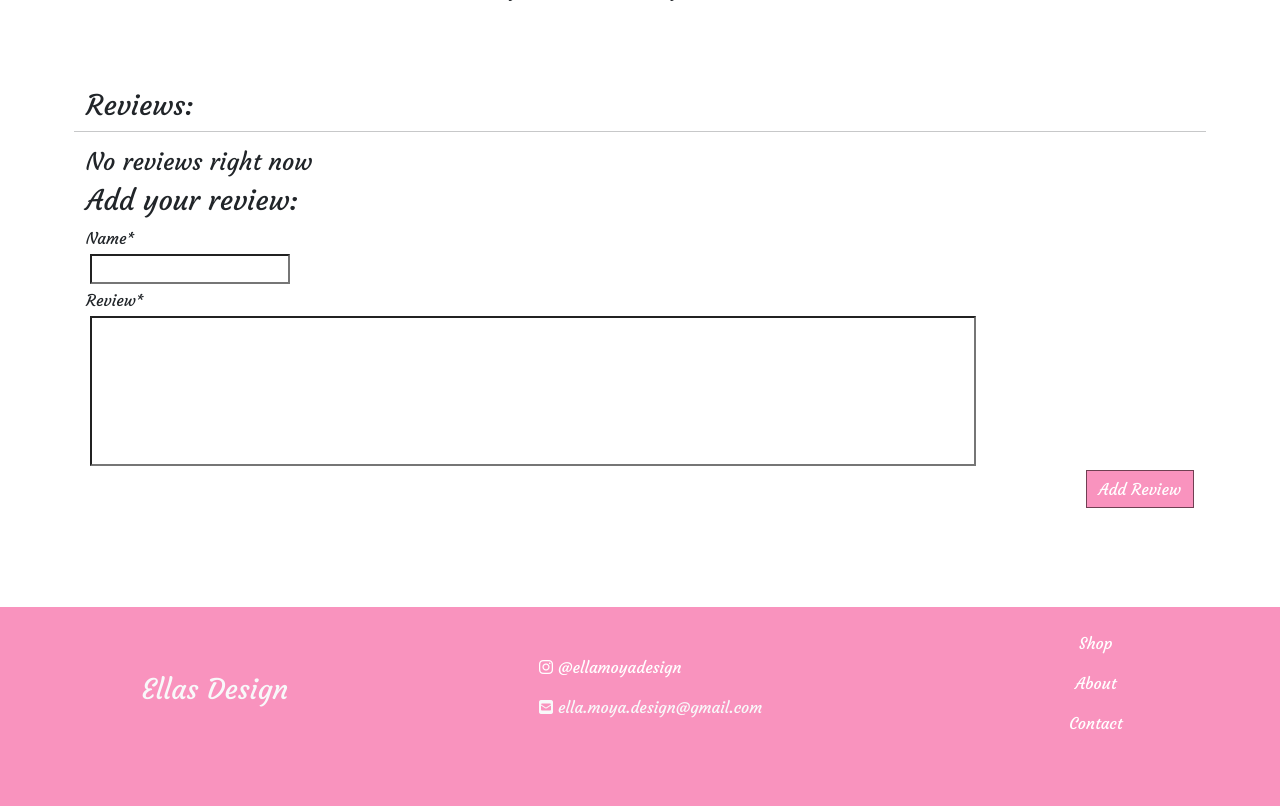
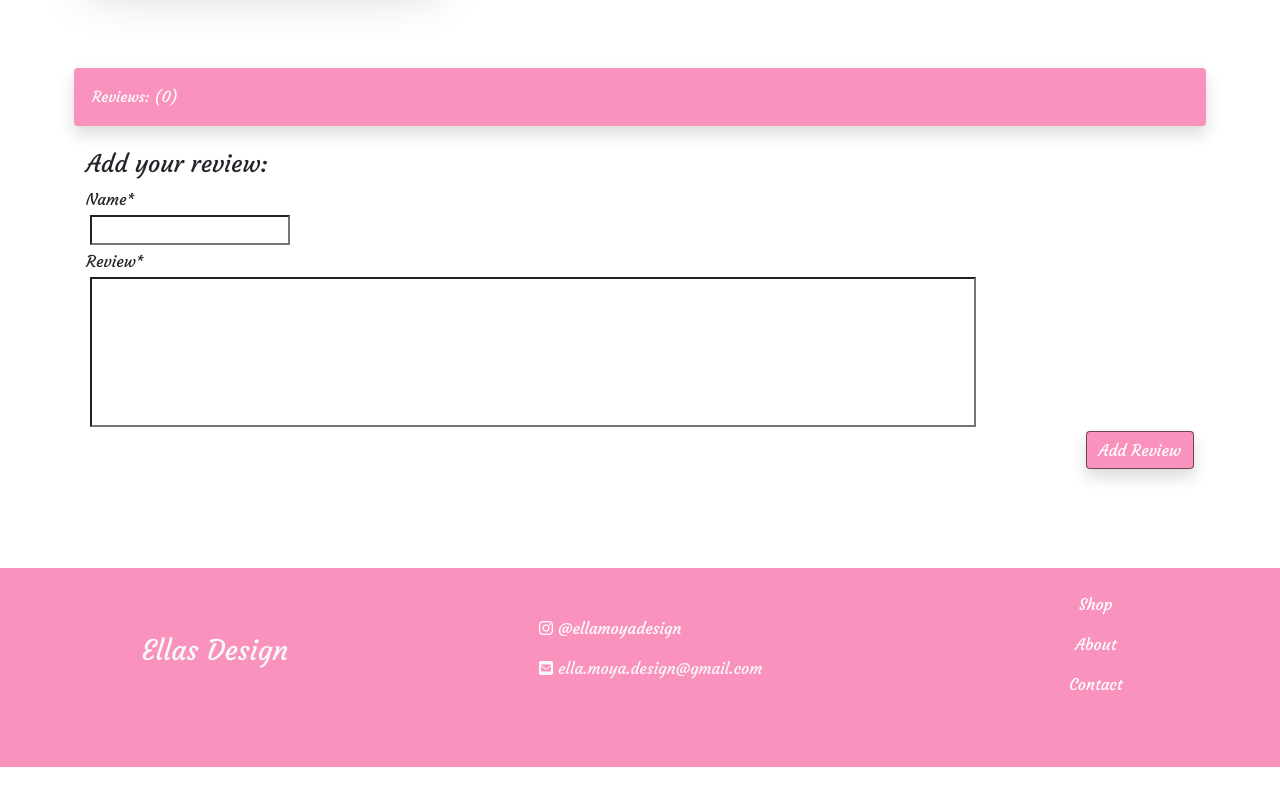
Before and after one commit to AllenGleeson/Ellas_Design, a Django app: page /products/1/ in a window 1280 px wide. Shown: the part 549-1355 px from the top of the page. After the commit the page ends 1316 px from the top, so only its background shows below. Run offline with Django 3.2, Linux system fonts and the light colour scheme; the visitor is signed in with stand-in values (Sample User, id 1); data comes from the database, SQL or seed files in the repository; data that the repository does not hold is empty; some libraries are stand-ins or nearby versions; some web fonts are replaced.

Commit message:
Updated reviews section on the view product page. Reviews will display in a drop down. Also added a paginator and some other CS through the site.

```diff
--- a/products/static/products/css/products.css
+++ b/products/static/products/css/products.css
@@ -177,7 +177,7 @@
     color: #fff !important;
     text-transform: uppercase;
     text-decoration: none;
-    background: #000000;
+    background: #000000a1;
     padding: 8px;
     border-radius: 5px;
     display: inline-block;
@@ -207,7 +207,7 @@
 }
 
 .selected_catagory_style:hover {
-    background: #000000;
+    background: #000000a1;
     letter-spacing: 1px;
     -webkit-box-shadow: 0px 5px 40px -10px rgba(0,0,0,0.57);
     -moz-box-shadow: 0px 5px 40px -10px rgba(0,0,0,0.57);
@@ -227,7 +227,6 @@ a {
 
 .products_page_image {
     width: 100%;
-    padding: 20px;
 }
 
 .increment-qty {
--- a/products/templates/products/view_product.html
+++ b/products/templates/products/view_product.html
@@ -4,20 +4,42 @@
 
 {% block extra_css %}
 <link rel="stylesheet" type="text/css" href="{% static 'products/css/products.css' %}">
+<style>
+.reviews_collapible {
+  background-color: #777;
+  color: white;
+  cursor: pointer;
+  padding: 18px;
+  width: 100%;
+  border: none;
+  text-align: left;
+  outline: none;
+  font-size: 15px;
+}
+
+.content {
+  padding: 0 18px;
+  max-height: 0;
+  overflow: hidden;
+  transition: max-height 0.2s ease-in-out;
+  background-color: #f1f1f1;
+}
+</style>
 {% endblock %}
 
 {% block content %}
 <div class="container">
     <div class="row">
+        <h2 class="text-center">{{product.name}}</h2>
+        <hr>
         <div class="col-sm-12 col-md-4 col-lg-4 col-xl-4">
-            <img class="products_page_image" src="{{ MEDIA_URL }}{{product.image}}" alt=""
+            <img class="rounded shadow-lg products_page_image" src="{{ MEDIA_URL }}{{product.image}}" alt=""
                  onerror="this.src='{% static 'images/placeholder.jpg'%}'">
         </div>
         <div class="col-sm-12 col-md-4 col-lg-4 col-xl-4">
             <div class="products_details">
-                <h2>{{product.name}}</h2>
                 <p>Price: €{{product.price}}</p>
-                <p>{{product.description}}</p>
+                <p class="roboto">{{product.description}}</p>
             </div>
         </div>
 
@@ -26,8 +48,8 @@
                 {% if request.user.is_authenticated %}
                 {% if request.user.is_superuser %}
                 <!-- If an admin then can access these edit and delete features -->
-                <a href="{% url 'edit_product' product.id %}" class="btn btn-outline-black button_colors">Edit</a>
-                <div data-id="{{ product.id }}" class="deleteItem btn btn-outline-black button_colors">Delete</div>
+                <a href="{% url 'edit_product' product.id %}" class="rounded shadow btn btn-outline-black button_colors">Edit</a>
+                <div data-id="{{ product.id }}" class="rounded shadow deleteItem btn btn-outline-black button_colors">Delete</div>
                 {% endif %}
                 {% endif %}
 
@@ -50,7 +72,7 @@
                                             </span>
                                         </button>
                                     </div>
-                                    <input class="form-control qty_input" type="number" name="quantity" value="1"
+                                    <input class="rounded form-control qty_input" type="number" name="quantity" value="1"
                                         min="1" max="99" data-item_id="{{ product.id }}" id="id_qty_{{ product.id }}"
                                         disabled>
                                     <div class="input-group-append">
@@ -67,14 +89,14 @@
 
                         <div class="col{% if s %}-12 mt-2{% endif %}">
                             <!-- Back to shop -->
-                            <a href="{% url 'products' %}" class="btn btn-outline-black button_colors rounded-0 mt-5">
+                            <a href="{% url 'products' %}" class="rounded shadow btn btn-outline-black button_colors mt-5">
                                 <span class="icon">
                                     <i class="fas fa-chevron-left"></i>
                                 </span>
                                 <span class="text-uppercase">Keep Shopping</span>
                             </a>
                             <!-- Adds the quantity of the product to the bag -->
-                            <input type="submit" class="btn btn-black button_colors rounded-0 text-uppercase mt-5"
+                            <input type="submit" class="rounded shadow btn btn-black button_colors text-uppercase mt-5"
                                 value="Add to Bag">
                         </div>
                         <input type="hidden" name="redirect_url" value="{{ request.path }}">
@@ -90,34 +112,78 @@
 
     <!-- User reviews -->
     <div class="row mt-5">
-        <h3>Reviews:</h3>
+        {% if reviews %}
+            <button type="button" class="reviews_collapible rounded shadow btn button_colors">Reviews: ({{reviews.paginator.count}})</button>
             <hr>
-        {% if reviews %}
+            <div class="content">
                 {% for review in reviews %}
-            <div class="col-12">
-                <h4>{{ review.name }}</h4>
+                <div class="col-12 roboto">
+                    <h4 class="{% if forloop.counter0  == 0 %}pt-2{% endif %}">{{ review.name }}</h4>
                     <p>{{ review.review }}</p>
                     <hr>
                 </div>
                 {% endfor %}
-        {% else %}
-            <h4>No reviews right now</h4>
+
+                <div class="pagination">
+                    <span class="step-links">
+                        {% if reviews.has_previous %}
+                            <a class="rounded shadow btn button_colors" href="?page=1">&laquo; first</a>
+                            <a class="rounded shadow btn button_colors" href="?page={{ reviews.previous_page_number }}">previous</a>
                         {% endif %}
+
+                        <span class="current">
+                            Page {{ reviews.number }} of {{ reviews.paginator.num_pages }}.
+                        </span>
+
+                        {% if reviews.has_next %}
+                            <a class="rounded shadow btn button_colors" href="?page={{ reviews.next_page_number }}">next</a>
+                            <a class="rounded shadow btn button_colors" href="?page={{ reviews.paginator.num_pages }}">last &raquo;</a>
+                        {% endif %}
+                    </span>
+                </div>
 
                 <!-- If logged in the user can add reviews -->
                 {% if request.user.is_authenticated %}
                 <div class="col-12">
-            <h3>Add your review:</h3>
+                    <h4 class="pt-4">Add your review:</h4>
                     <form id="review_form" method="POST" class="form mb-2" enctype="multipart/form-data">
                         {% csrf_token %}
                         {% for field in user_review %}
                             {{ field | as_crispy_field }}
                         {% endfor %}
                         <div class="text-right">
-                    <button class="btn button_colors rounded-0" type="submit">Add Review</button>
+                            <button class="rounded shadow btn button_colors" type="submit">Add Review</button>
                         </div>
                     </form>
                 </div>
+                {% else %}
+                    <h4 class="mt-3">Please Register or Sign In to add a review</h4>
+                    <a href="{% url 'account_signup' %}" class="d-inline rounded shadow btn button_colors">Register</a>
+                    <a href="{% url 'account_login' %}" class="d-inline rounded shadow btn button_colors">Login</a>
+                {% endif %}
+            </div>
+
+        {% else %}
+            <button type="button" class="reviews_collapible rounded shadow btn button_colors">Reviews: (0)</button>
+            <!-- If logged in the user can add reviews -->
+            {% if request.user.is_authenticated %}
+            <div class="col-12">
+                <h4 class="pt-4">Add your review:</h4>
+                <form id="review_form" method="POST" class="form mb-2" enctype="multipart/form-data">
+                    {% csrf_token %}
+                    {% for field in user_review %}
+                        {{ field | as_crispy_field }}
+                    {% endfor %}
+                    <div class="text-right">
+                        <button class="rounded shadow btn button_colors" type="submit">Add Review</button>
+                    </div>
+                </form>
+            </div>
+            {% else %}
+                <h4 class="mt-3">Please Register or Sign In to add a review</h4>
+                <a href="{% url 'account_signup' %}" class="d-inline rounded shadow btn button_colors">Register</a>
+                <a href="{% url 'account_login' %}" class="d-inline rounded shadow btn button_colors">Login</a>
+            {% endif %}
         {% endif %}
     </div>
 </div>
@@ -125,4 +191,20 @@
 
 {% block postloadjs %}
 <script src="{% static 'products/js/view_product.js' %}"></script>
+<script>
+var coll = document.getElementsByClassName("reviews_collapible")[0];
+
+coll.addEventListener("click", function () {
+    console.log("Clicked");
+    this.classList.toggle("active");
+    var content = document.getElementsByClassName("content")[0];
+    if (content.style.maxHeight){
+        content.style.maxHeight = null;
+        content.style.minHeight = null;
+    } else {
+        content.style.maxHeight = content.scrollHeight + 8 + "px";
+        content.style.minHeight = content.scrollHeight + 8 +"px";
+    }
+});
+</script>
 {% endblock %}
--- a/products/views.py
+++ b/products/views.py
@@ -1,4 +1,5 @@
 from django.shortcuts import render, get_object_or_404, redirect, reverse
+from django.core.paginator import Paginator
 from django.contrib.auth.decorators import login_required
 from .models import Product, Category, Review
 from checkout.models import Order
@@ -30,6 +31,9 @@ def view_product(request, product_id):
 
     product = get_object_or_404(Product, pk=product_id)
     reviews = Review.objects.all().filter(product=product)
+    paginator = Paginator(reviews, 7) # Show 7 contacts per page.
+    page_number = request.GET.get('page')
+    page_obj = paginator.get_page(page_number)
 
     if request.method == "POST":
         user_review = ReviewForm(request.POST)
@@ -43,7 +47,7 @@ def view_product(request, product_id):
 
     context = {
         'product': product,
-        'reviews': reviews,
+        'reviews': page_obj,
         'user_review': user_review
     }
 
--- a/static/css/base.css
+++ b/static/css/base.css
@@ -12,10 +12,14 @@ body {
     font-family: 'Courgette', cursive;
 }
 
+.roboto {
+    font-family: 'roboto' !important;
+}
+
 /* Nav Bar */
 
 .navbar {
-    background-color: #f993be !important;
+    background-image: linear-gradient(#f993be, #fb70ab);
     border-bottom: 2px solid #fff !important;
     z-index: 2;
 }
--- a/templates/base.html
+++ b/templates/base.html
@@ -55,13 +55,13 @@
                 <div class="collapse navbar-collapse" id="navbarTogglerDemo03">
                     <ul class="nav_buttons navbar-nav mr-auto mb-2 mb-lg-0">
                         <li class="nav-item rounded">
-                            <a class="nav-link active" aria-current="page" href="{% url 'products' %}">SHOP</a>
+                            <a class="nav-link text-center active" aria-current="page" href="{% url 'products' %}">SHOP</a>
                         </li>
                         <li class="nav-item rounded">
-                            <a class="nav-link" href="{% url 'about' %}">ABOUT</a>
+                            <a class="nav-link text-center" href="{% url 'about' %}">ABOUT</a>
                         </li>
                         <li class="nav-item rounded">
-                            <a class="nav-link" href="{% url 'contact' %}">CONTACT</a>
+                            <a class="nav-link text-center" href="{% url 'contact' %}">CONTACT</a>
                         </li>
                     </ul>
                 </div>
@@ -72,11 +72,11 @@
                             <a class="text-black nav-link" href="#" id="user-options" data-toggle="dropdown"
                                 aria-haspopup="true" aria-expanded="false">
                                 <div class="text-center">
-                                    <div><i class="fas fa-user fa-lg"></i></div>
+                                    <i class="fas fa-user fa-lg"></i>
                                     {% if request.user.is_authenticated %}
-                                    <p class="my-0">{{ request.user }}</p>
+                                    <p class="my-0 p-1">{{ request.user }}</p>
                                     {% else %}
-                                    <p class="my-0">My Account</p>
+                                    <p class="my-0 p-1">My Account</p>
                                     {% endif %}
                                 </div>
                             </a>
@@ -98,7 +98,7 @@
                             <a class="{% if grand_total %}text-info font-weight-bold{% else %}text-black{% endif %} nav-link"
                                 href="{% url 'view_bag' %}">
                                 <div class="text-center">
-                                    <div><i class="fas fa-shopping-bag fa-lg"></i></div>
+                                    <i class="fas fa-shopping-bag fa-lg"></i>
                                     <p class="my-0">
                                         {% if total %}
                                         €{{ total|floatformat:2 }}
```
Also changed, not shown: products/templates/products/products.html (+21 -18 lines). Lines whose indentation alone changed are shown as unchanged.
